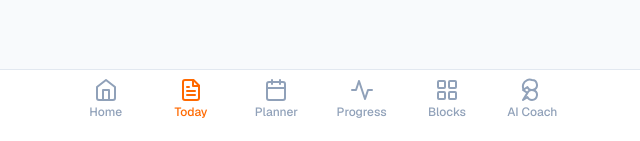
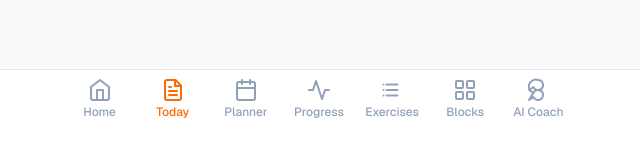
Before and after one commit to jirisarri91/workout-tracker, a Next.js app: page /workout/2026-05-30 in a window 1280 px wide. Shown: the part 656-797 px from the top of the page, without its empty margins (321-961 px from the left). Built offline with nearby package versions, Linux system fonts and the light colour scheme; no server answers; the database is empty.

Commit message:
restore exercise tab

```diff
--- a/app/workout/[date]/page.tsx
+++ b/app/workout/[date]/page.tsx
@@ -98,14 +98,24 @@ export default function WorkoutPage({ params }: { params: Promise<{ date: string
         </div>
       ) : (
         <div className="flex flex-col gap-3">
-          {planExercises.length > 0 && (
-            <h2 className="font-semibold text-slate-700 text-sm uppercase tracking-wide">
-              Exercises ({planExercises.length})
+          {planExercises.length > 0 && (() => {
+            const sorted = [...planExercises].sort((a, b) => a.order_index - b.order_index);
+            const blockMap = new Map<string, WorkoutPlanExercise[]>();
+            for (const ex of sorted) {
+              const key = ex.block_name ?? '';
+              if (!blockMap.has(key)) blockMap.set(key, []);
+              blockMap.get(key)!.push(ex);
+            }
+            const blocks = Array.from(blockMap.entries());
+            const hasNamedBlocks = blocks.some(([name]) => name !== '');
+            return blocks.map(([blockName, exercises]) => (
+              <div key={blockName || '__none__'} className="flex flex-col gap-3">
+                {hasNamedBlocks && blockName && (
+                  <h2 className="font-semibold text-slate-500 text-xs uppercase tracking-widest px-1 pt-1">
+                    {blockName}
                   </h2>
                 )}
-          {planExercises
-            .sort((a, b) => a.order_index - b.order_index)
-            .map(planEx => (
+                {exercises.map(planEx => (
                   <ExerciseCard
                     key={planEx.id}
                     planExercise={planEx}
@@ -116,8 +126,10 @@ export default function WorkoutPage({ params }: { params: Promise<{ date: string
                     onUpdated={refresh}
                     suggestion={suggestions[planEx.exercise_id]}
                   />
-            ))
-          }
+                ))}
+              </div>
+            ));
+          })()}
           {orphanedSessionExercises.length > 0 && (
             <h2 className="font-semibold text-slate-700 text-sm uppercase tracking-wide mt-2">
               Past exercises
--- a/components/layout/BottomNav.tsx
+++ b/components/layout/BottomNav.tsx
@@ -47,6 +47,18 @@ const navItems = [
     icon: (
       <svg viewBox="0 0 24 24" fill="none" stroke="currentColor" strokeWidth="2" className="w-6 h-6">
         <polyline points="22 12 18 12 15 21 9 3 6 12 2 12" strokeLinecap="round" strokeLinejoin="round" />
+      </svg>
+    ),
+  },
+  {
+    href: '/exercises',
+    label: 'Exercises',
+    icon: (
+      <svg viewBox="0 0 24 24" fill="none" stroke="currentColor" strokeWidth="2" className="w-6 h-6">
+        <path d="M6.5 6.5h11M6.5 12h11M6.5 17.5h11" strokeLinecap="round" strokeLinejoin="round" />
+        <circle cx="3.5" cy="6.5" r="1" fill="currentColor" stroke="none" />
+        <circle cx="3.5" cy="12" r="1" fill="currentColor" stroke="none" />
+        <circle cx="3.5" cy="17.5" r="1" fill="currentColor" stroke="none" />
       </svg>
     ),
   },
```
Lines whose indentation alone changed are shown as unchanged.
